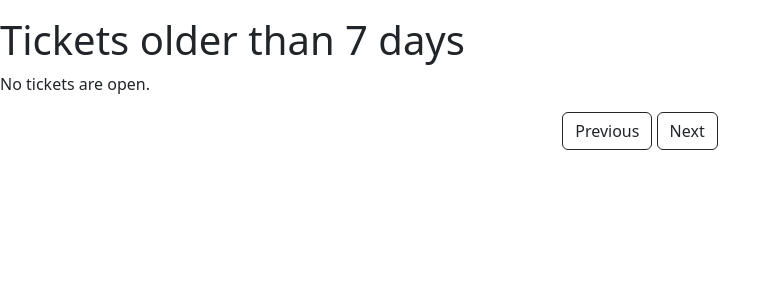
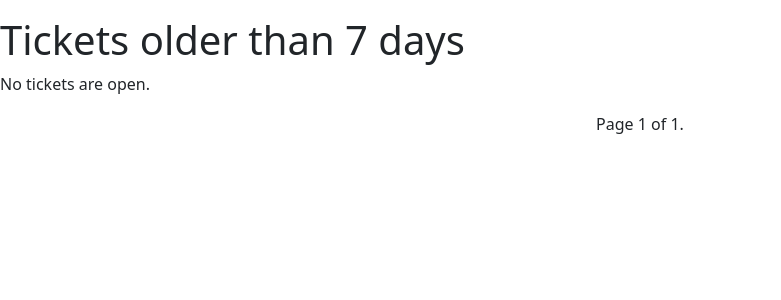
Before and after one commit to huLasPet/issue_tracking_project, a Django app: page /old_tickets in a window 1280 px wide. Shown: the part 56-356 px from the top of the page, without its empty margins (0-781 px from the left). Run offline with Django 4.2, Linux system fonts and the light colour scheme; the visitor is signed in with stand-in values (Sample User, id 1); data that the repository does not hold is empty.

Commit message:
Bugfixes, switch to built-in pagination

```diff
--- a/ticket_project/ticket_app/models.py
+++ b/ticket_project/ticket_app/models.py
@@ -25,12 +25,12 @@ class Users(AbstractUser):
 
 class Devices(models.Model):
     STATE_IN_USE = 'In use'
-    STATE_DECOMISSIONED = 'Decomissioned'
+    STATE_DECOMMISSIONED = 'Decommissioned'
     STATE_WH = 'In warehouse'
-    STATE_REPAIR = 'Under repair'
+    STATE_REPAIR = 'Repair'
     STATE_CHOICES = [(STATE_WH, 'Warehouse'),
                      (STATE_REPAIR, 'Repair'),
-                     (STATE_DECOMISSIONED, 'Decomissioned'),
+                     (STATE_DECOMMISSIONED, 'Decommissioned'),
                      (STATE_IN_USE, 'In use')]
     TYPE_LAPTOP = "Laptop"
     TYPE_DESKTOP = "Desktop"
--- a/ticket_project/ticket_app/static/CSS/style.css
+++ b/ticket_project/ticket_app/static/CSS/style.css
@@ -1,5 +1,6 @@
 .pagebutton {
     text-align: center;
+    justify-content: center;
 }
 
 .open_table {
--- a/ticket_project/ticket_app/templates/ticket_app/all_tickets.html
+++ b/ticket_project/ticket_app/templates/ticket_app/all_tickets.html
@@ -4,7 +4,7 @@
 
 {% block content %}
 <h1>{{ header_text }}</h1>
-    {% if tickets %}
+    {% if page_obj %}
         <table class="open_table table table-striped">
             <tr>
                 <th class="open_header">Ticket number</th>
@@ -13,7 +13,7 @@
                 <th class="open_header">Assigned user</th>
                 <th class="open_header">Assigned SVD</th>
             </tr>
-            {% for ticket in tickets %}
+            {% for ticket in page_obj %}
             <tr>
                 <td class="open_tickets"><a href="/ticket/{{ ticket.id }}">{{ ticket.id }}</a></td>
                 <td class="open_tickets">{{ ticket.affected_user }}</td>
@@ -23,13 +23,26 @@
             </tr>
             {% endfor %}
         </table>
-    {% else %}
+        {% else %}
         <p>No tickets are open.</p>
-    {% endif %}
+        {% endif %}
 
-<div class="pagebutton">
-<a class="btn btn-outline-dark" href="{% url 'ticket_app:all_tickets' page=prev_page %}" role="button">Previous</a>
-<a class="btn btn-outline-dark" href="{% url 'ticket_app:all_tickets' page=next_page %}" role="button">Next</a>
-</div>
+        <div class="pagination pagebutton">
+            <span class="step-links">
+                {% if page_obj.has_previous %}
+                    <a class="btn btn-outline-dark" href="?page=1">&laquo; first</a>
+                    <a class="btn btn-outline-dark" href="?page={{ page_obj.previous_page_number }}">previous</a>
+                {% endif %}
+
+                <span class="current">
+                    Page {{ page_obj.number }} of {{ page_obj.paginator.num_pages }}.
+                </span>
+
+                {% if page_obj.has_next %}
+                    <a class="btn btn-outline-dark" href="?page={{ page_obj.next_page_number }}">next</a>
+                    <a class="btn btn-outline-dark" href="?page={{ page_obj.paginator.num_pages }}">last &raquo;</a>
+                {% endif %}
+            </span>
+        </div>
 
 {% endblock content %}
--- a/ticket_project/ticket_app/templates/ticket_app/base.html
+++ b/ticket_project/ticket_app/templates/ticket_app/base.html
@@ -19,7 +19,7 @@
             <span class="navbar-toggler-icon"></span>
         </button>
 
-        <form action="{% url 'ticket_app:search_results' search_term='?' page=1 %}" method="POST">
+        <form action="{% url 'ticket_app:search_results' search_term='?' %}" method="POST">
             {% csrf_token %}
             <input class="form-control me-2" name="search" type="text" placeholder="Search...">
         </form>
@@ -46,9 +46,9 @@
                         </a>
                         <ul class="dropdown-menu" aria-labelledby="offcanvasNavbarDropdown">
 
-                            <li><a class="dropdown-item" href="{% url 'ticket_app:all_tickets' page=1 %} ">All tickets</a></li>
-                            <li><a class="dropdown-item" href="{% url 'ticket_app:all_devices' page=1 %}">All devices</a></li>
-                            <li><a class="dropdown-item" href="{% url 'ticket_app:all_users' page=1 %}">All users</a></li>
+                            <li><a class="dropdown-item" href="{% url 'ticket_app:all_tickets' %} ">All tickets</a></li>
+                            <li><a class="dropdown-item" href="{% url 'ticket_app:all_devices' %}">All devices</a></li>
+                            <li><a class="dropdown-item" href="{% url 'ticket_app:all_users' %}">All users</a></li>
                             <li>
                                 <hr class="dropdown-divider">
                             </li>
--- a/ticket_project/ticket_app/templates/ticket_app/index.html
+++ b/ticket_project/ticket_app/templates/ticket_app/index.html
@@ -11,7 +11,7 @@
             <div class="card-body">
                 <h5 class="card-title">{{ open_tickets_count }}</h5>
                 <p class="card-text">Currently open tickets.</p>
-                <a href="/all_tickets/1" class="btn btn-primary">Check tickets</a>
+                <a href="/all_tickets" class="btn btn-primary">Check tickets</a>
             </div>
         </div>
     </div>
--- a/ticket_project/ticket_app/urls.py
+++ b/ticket_project/ticket_app/urls.py
@@ -4,15 +4,15 @@ from . import views
 app_name = "ticket_app"
 urlpatterns = [
     path('', views.index, name='index'),
-    path('all_tickets/<page>', views.all_tickets, name='all_tickets'),
+    path('all_tickets', views.all_tickets, name='all_tickets'),
     path('old_tickets', views.old_tickets, name='old_tickets'),
     path('open_new_ticket', views.open_new_ticket, name='open_new_ticket'),
     path('my_open_tickets', views.my_open_tickets, name='my_open_tickets'),
     path('short_warranty', views.short_warranty, name='short_warranty'),
-    path('all_devices/<page>', views.all_devices, name='all_devices'),
-    path('all_users/<page>', views.all_users, name='all_users'),
+    path('all_devices/', views.all_devices, name='all_devices'),
+    path('all_users/', views.all_users, name='all_users'),
     path('ticket/<ticket_id>', views.ticket, name='ticket'),
-    path("search/<search_term>/<page>", views.searchresultsview, name="search_results"),
+    path("search/<search_term>", views.searchresultsview, name="search_results"),
     path("user/<user_id>", views.userview, name="userview"),
     path("device/<node_id>", views.deviceview, name="deviceview"),
 ]
--- a/ticket_project/ticket_app/views.py
+++ b/ticket_project/ticket_app/views.py
@@ -5,19 +5,26 @@ from .models import Users, Tickets, Devices, KnowledgeArticles
 from django.contrib.auth.decorators import login_required
 from datetime import datetime, timedelta
 from django.db.models import Q
+from django.core.paginator import Paginator
 
 
 # Create your views here.
 
 # REMOVE DUPLICATES WHEN ALL VIEWS ARE DONE
 
+def pagination(request, query):
+    paginator = Paginator(query, 25)
+    page_number = request.GET.get('page')
+    page_obj = paginator.get_page(page_number)
+    return page_obj
+
 
 @login_required
 def index(request):
     """Index page with cards for displaying some information."""
     open_tickets_count = Tickets.objects.filter(state='Open').count()
-    older_tickets_count = Tickets.objects.exclude(opening_date__gt=(datetime.now() - timedelta(days=7))).count()
-    old_devices_count = Devices.objects.exclude(warranty__gt=(datetime.now() + timedelta(days=30))).count()
+    older_tickets_count = Tickets.objects.exclude(Q(opening_date__gt=(datetime.now() - timedelta(days=7))) | Q(state="Closed")).count()
+    old_devices_count = Devices.objects.exclude(Q(warranty__gt=(datetime.now() + timedelta(days=30))) | Q(state="Decommissioned")).count()
     my_tickets_count = Tickets.objects.filter(assigned_user=request.user).count()
     kb_count = KnowledgeArticles.objects.filter(state='Active').count()
     template = loader.get_template('ticket_app/index.html')
@@ -32,17 +39,15 @@ def index(request):
 
 
 @login_required
-def all_tickets(request, page):
+def all_tickets(request):
     """Show all currently open tickets.
     prev_page is ternary operator"""
-    page = int(page)
-    tickets = Tickets.objects.filter(state="Open")[(page-1)*50:page*50]
+    tickets = Tickets.objects.filter(state="Open")
+    page_obj = pagination(request, tickets)
     template = loader.get_template('ticket_app/all_tickets.html')
     context = {
-        'tickets': tickets,
         'header_text': 'All tickets',
-        'prev_page': page - 1 if page > 1 else 1,
-        'next_page': page + 1,
+        'page_obj': page_obj,
     }
     return HttpResponse(template.render(context, request))
 
@@ -50,14 +55,12 @@ def all_tickets(request, page):
 @login_required
 def old_tickets(request):
     """Show tickets older than 7 days"""
-    page = 1
-    older_tickets = Tickets.objects.exclude(opening_date__gt=(datetime.now() - timedelta(days=7)))
+    older_tickets = Tickets.objects.exclude(Q(opening_date__gt=(datetime.now() - timedelta(days=7))) | Q(state="Closed"))
+    page_obj = pagination(request, older_tickets)
     template = loader.get_template('ticket_app/all_tickets.html')
     context = {
-        'tickets': older_tickets,
         'header_text': 'Tickets older than 7 days',
-        'prev_page': page - 1 if page > 1 else 1,
-        'next_page': page + 1,
+        'page_obj': page_obj,
     }
     return HttpResponse(template.render(context, request))
 
@@ -65,29 +68,25 @@ def old_tickets(request):
 @login_required
 def my_open_tickets(request):
     """Show the open tickets of the logged in user."""
-    page = 1
     my_tickets = Tickets.objects.filter(assigned_user=request.user)
+    page_obj = pagination(request, my_tickets)
     template = loader.get_template('ticket_app/all_tickets.html')
     context = {
-        'tickets': my_tickets,
         'header_text': 'My open tickets',
-        'prev_page': page - 1 if page > 1 else 1,
-        'next_page': page + 1,
+        'page_obj': page_obj,
     }
     return HttpResponse(template.render(context, request))
 
 
 @login_required
-def all_devices(request, page):
+def all_devices(request):
     """Shoe all devices that are not in decomissioned state."""
-    page = int(page)
-    devices = Devices.objects.exclude(state="Decomissioned")[(page-1)*50:page*50]
+    devices = Devices.objects.exclude(state="Decommissioned")
+    page_obj = pagination(request, devices)
     template = loader.get_template('ticket_app/all_devices.html')
     context = {
-        'devices': devices,
         'header_text': 'All active devices',
-        'prev_page': page - 1 if page > 1 else 1,
-        'next_page': page + 1,
+        'page_obj': page_obj,
     }
     return HttpResponse(template.render(context, request))
 
@@ -95,28 +94,24 @@ def all_devices(request, page):
 @login_required
 def short_warranty(request):
     """Display devices where the warranty is less than 30 days."""
-    page = 1
-    old_devices = Devices.objects.exclude(warranty__gt=(datetime.now() + timedelta(days=30)))
+    old_devices = Devices.objects.exclude(Q(warranty__gt=(datetime.now() + timedelta(days=30))) | Q(state="Decommissioned"))
+    page_obj = pagination(request, old_devices)
     template = loader.get_template('ticket_app/all_devices.html')
     context = {
-        'devices': old_devices,
+        'page_obj': page_obj,
         'header_text': 'Devices with less than 30 days of warranty',
-        'prev_page': page - 1 if page > 1 else 1,
-        'next_page': page + 1,
     }
     return HttpResponse(template.render(context, request))
 
 
 @login_required
-def all_users(request, page):
+def all_users(request):
     """Show all non-admin users."""
-    page = int(page)
-    users = Users.objects.filter(is_superuser=0, state="Active")[(page-1)*50:page*50]
+    users = Users.objects.filter(is_superuser=0, state="Active")
+    page_obj = pagination(request, users)
     template = loader.get_template('ticket_app/all_users.html')
     context = {
-        'users': users,
-        'prev_page': page - 1 if page > 1 else 1,
-        'next_page': page + 1,
+        'page_obj': page_obj,
     }
     return HttpResponse(template.render(context, request))
 
@@ -192,25 +187,27 @@ def ticket(request, ticket_id):
 
 
 @login_required
-def searchresultsview(request, search_term, page):
+def searchresultsview(request, search_term):
     """Show search results. Search for exact but not case-sensitive username, nodename, ticket id or
     text in ticket description."""
-    page = int(page)
     if request.method == "POST":
         search_term = request.POST["search"]
     template = loader.get_template('ticket_app/search.html')
-    user_search = Users.objects.filter(username__iexact=search_term)[(page-1)*50:page*50]
-    ticket_search = Tickets.objects.filter(Q(id__iexact=search_term) | Q(description__icontains=search_term))[(page-1)*50:page*50]
-    device_search = Devices.objects.filter(node_id__iexact=search_term)[(page-1)*50:page*50]
-    kb_search = KnowledgeArticles.objects.filter(description__icontains=search_term)[(page-1)*50:page*50]
+    user_search = Users.objects.filter(username__iexact=search_term)
+    page_obj_user = pagination(request, user_search)
+    ticket_search = Tickets.objects.filter(Q(id__iexact=search_term) | Q(description__icontains=search_term))
+    page_obj_ticket = pagination(request, ticket_search)
+    device_search = Devices.objects.filter(node_id__iexact=search_term)
+    page_obj_device = pagination(request, device_search)
+    kb_search = KnowledgeArticles.objects.filter(description__icontains=search_term)
+    page_obj_kb = pagination(request, kb_search)
     context = {'search_term': search_term,
-               'users_search': user_search,
-               'ticket_search': ticket_search,
-               'device_search': device_search,
-               'kb_search': kb_search,
-               'prev_page': page - 1 if page > 1 else 1,
-               'next_page': page + 1}
+               'page_obj_ticket': page_obj_ticket,
+               'page_obj_user': page_obj_user,
+               'page_obj_device': page_obj_device,
+               'page_obj_kb': page_obj_kb}
     return HttpResponse(template.render(context, request))
+
 
 @login_required
 def userview(request, user_id):
@@ -234,7 +231,7 @@ def deviceview(request, node_id):
     """Show details for a device and allow updating it."""
     template = loader.get_template('ticket_app/device.html')
     device = Devices.objects.filter(node_id=node_id)[0]
-    state = ["In use", "Warehouse", "Under repair", "Decommissioned"]
+    state = ["In use", "Warehouse", "Repair", "Decommissioned"]
     context = {'device': device,
                'state': state}
     if request.method == "POST":
```
Also changed, not shown: ticket_project/ticket_app/templates/ticket_app/all_devices.html (+19 -7 lines), ticket_project/ticket_app/templates/ticket_app/all_users.html (+18 -7 lines), ticket_project/ticket_app/templates/ticket_app/search.html (+89 -10 lines), ticket_project/ticket_app/migrations/0024_alter_devices_purchase_date_alter_devices_state_and_more.py (added), ticket_project/ticket_app/migrations/0025_alter_devices_purchase_date_alter_devices_state_and_more.py (added), ticket_project/ticket_app/migrations/0026_alter_devices_purchase_date_alter_devices_state_and_more.py (added), 1 other file.
